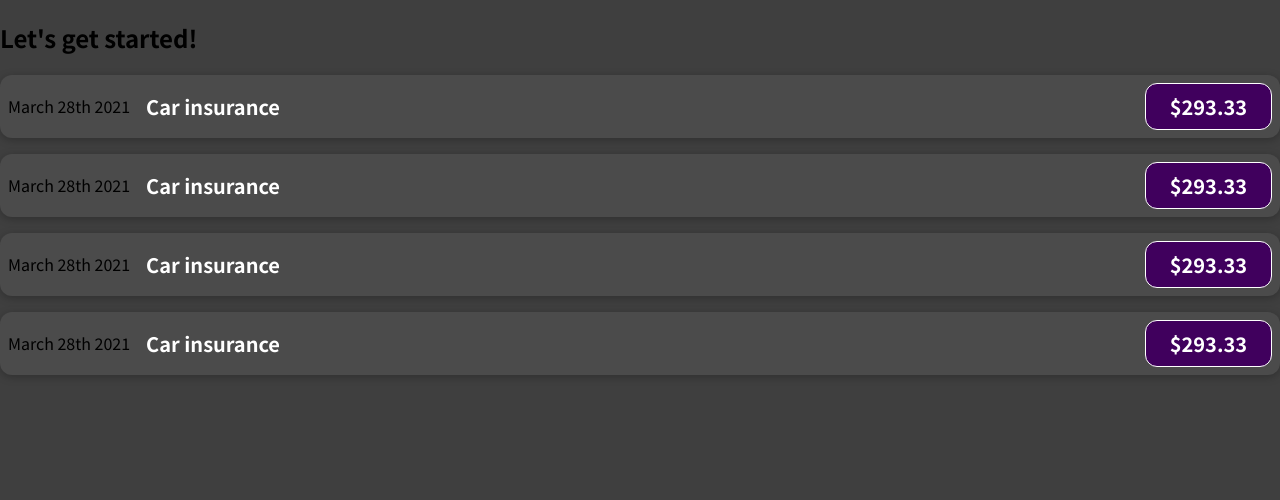
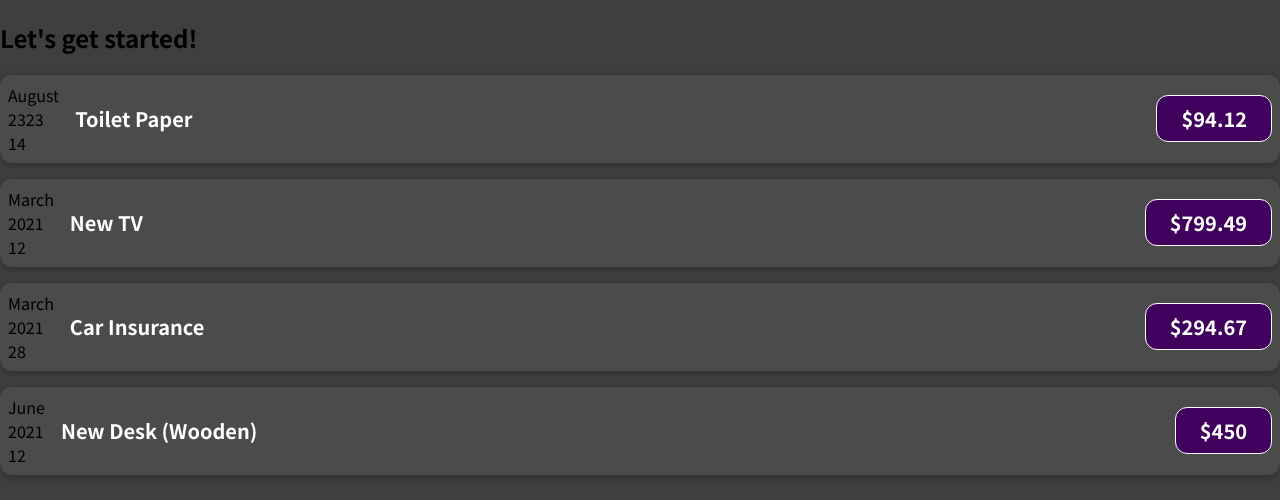
Before and after one commit to arielmalagutti/expenses-tracker, a JavaScript app: page / in a window 1280 px wide. Shown: the top 500 px of the page. Built offline with nearby package versions, Linux system fonts and the light colour scheme.

Commit message:
feat: add props to expense component

```diff
--- a/src/components/ExpenseItem.js
+++ b/src/components/ExpenseItem.js
@@ -1,12 +1,19 @@
 import "./ExpenseItem.css";
 
-function ExpenseItem() {
+function ExpenseItem(props) {
+  const month = props.date.toLocaleString("en-US", { month: "long" });
+  const day = props.date.toLocaleString("en-US", { day: "2-digit" });
+  const year = props.date.getFullYear();
   return (
     <div className="expense-item">
-      <div>March 28th 2021</div>
+      <div>
+        <div>{month}</div>
+        <div>{year}</div>
+        <div>{day}</div>
+      </div>
       <div className="expense-item__description">
-        <h2>Car insurance</h2>
-        <div className="expense-item__price">$293.33</div>
+        <h2>{props.title}</h2>
+        <div className="expense-item__price">${props.amount}</div>
       </div>
     </div>
   );
```
